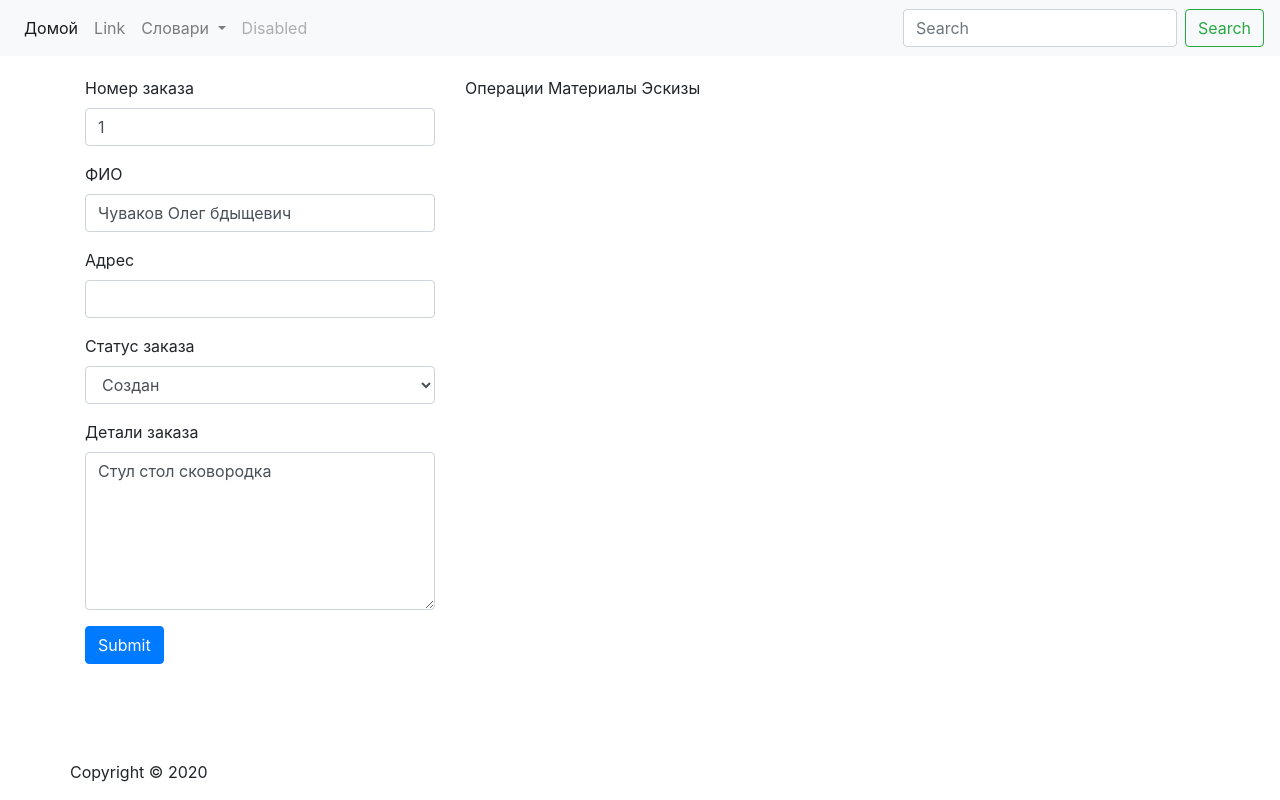
After one commit to artemsmolyak/furniture_django, a Django app: template templates/order_create_.html in a window 1280 px wide. The commit adds this page. Run offline with Django 3.2, Linux system fonts and the light colour scheme; the template is opened without the code that fills it: values that come from a table or form of the project are taken from there, others are empty; data comes from the database, SQL or seed files in the repository; some libraries are stand-ins or nearby versions.

Commit message:
added forms

```diff
--- a/orloveFurniture/urls.py
+++ b/orloveFurniture/urls.py
@@ -1,10 +1,12 @@
-
 from django.conf.urls import include, url
 from . import views
 
+
 urlpatterns = [
     url(r'^$', views.orders, name='index'),
-    url(r'^order_create/$', views.order_create, name='order_create'),
+
+    url(r'^order_create/$', views.order_create_, name='order_create'),
+
     url(r'^order/(?P<good_id>\d+)/$', views.order, name='order'),
 
 ]
--- a/static/css/index.css
+++ b/static/css/index.css
@@ -1,3 +1,30 @@
 .navigation{
     margin-bottom: 20px;
 }
+
+
+.order_created{
+    background-color: #7abaff;
+}
+
+
+.order_calculated{
+    background-color: #b1dfbb;
+}
+
+
+
+.footer {
+  position: fixed;
+  left: 0;
+  bottom: 0;
+  width: 100%;
+  text-align: center;
+}
+
+
+
+.card-padding{
+   padding: 10px;
+    margin: 10px;
+}
--- a/templates/base.html
+++ b/templates/base.html
@@ -24,33 +24,36 @@
 <body>
       {% block nav %}
          <nav class="navigation navbar navbar-expand-lg navbar-light bg-light">
-          <a class="navbar-brand" href="#">Navbar</a>
-          <button class="navbar-toggler" type="button" data-toggle="collapse" data-target="#navbarSupportedContent" aria-controls="navbarSupportedContent" aria-expanded="false" aria-label="Toggle navigation">
-            <span class="navbar-toggler-icon"></span>
-          </button>
 
           <div class="collapse navbar-collapse" id="navbarSupportedContent">
             <ul class="navbar-nav mr-auto">
+
               <li class="nav-item active">
-                <a class="nav-link" href="#">Home <span class="sr-only">(current)</span></a>
+                 <a class="nav-link" href="{% url "index" %}">Домой <span class="sr-only">(current)</span></a>
               </li>
+
+
               <li class="nav-item">
                 <a class="nav-link" href="#">Link</a>
               </li>
+
+
               <li class="nav-item dropdown">
                 <a class="nav-link dropdown-toggle" href="#" id="navbarDropdown" role="button" data-toggle="dropdown" aria-haspopup="true" aria-expanded="false">
-                  Dropdown
+                  Словари
                 </a>
                 <div class="dropdown-menu" aria-labelledby="navbarDropdown">
-                  <a class="dropdown-item" href="#">Action</a>
-                  <a class="dropdown-item" href="#">Another action</a>
+                  <a class="dropdown-item" href="#">Склад</a>
+                  <a class="dropdown-item" href="#">Работники</a>
                   <div class="dropdown-divider"></div>
-                  <a class="dropdown-item" href="#">Something else here</a>
+                     <a class="dropdown-item" href="#">Something else here</a>
                 </div>
               </li>
+
               <li class="nav-item">
                 <a class="nav-link disabled" href="#" tabindex="-1" aria-disabled="true">Disabled</a>
               </li>
+
             </ul>
             <form class="form-inline my-2 my-lg-0">
               <input class="form-control mr-sm-2" type="search" placeholder="Search" aria-label="Search">
@@ -61,7 +64,23 @@
       {% endblock %}
 
 
+
     {% block content %}
+    {% endblock %}
+
+
+
+    {% block footer %}
+    <footer id="footer navbar-fixed-bottom " class="footer"><!--Footer-->
+        <div class="footer-bottom">
+            <div class="container">
+                <div class="row">
+                    <p class="pull-left">Copyright © 2020</p>
+                    <p class="pull-right"></p>
+                </div>
+            </div>
+        </div>
+    </footer>
     {% endblock %}
 
 </body>
--- a/templates/ordersAll_ex.html
+++ b/templates/order_create_.html
@@ -10,14 +10,6 @@
 
 {% block content %}
 
-   <div class="container">
-      {% include "order_list.html" %}
-   </div>
-
-
-   <form action="order_create">
-      <p><input type="submit"></p>
-   </form>
-
+    {% include "order_form_.html" %}
 
 {% endblock %}
--- /dev/null
+++ b/templates/order_form_.html
@@ -0,0 +1,55 @@
+   <div class="container">
+
+        <div class="row">
+
+            <div class = "col-4">
+                <form method="post">
+                    {%  csrf_token  %}
+                    <div class="form-group">
+                        <label for="orderNumber">Номер заказа</label>
+                        <input type="text" class="form-control" id="orderNumber" value="{{ order.id }}">
+                    </div>
+
+                    <div class="form-group">
+                        <label for="FIO">ФИО</label>
+                         <input type="text" class="form-control" id="FIO" value="{{ order.surname }} {{ order.name }} {{ order.patronymic }}">
+                    </div>
+
+                    <div class="form-group">
+                        <label for="address">Адрес</label>
+                        <input type="text" class="form-control" id="address" value="">
+                    </div>
+
+
+                    <div class="form-group">
+                        <label for="exampleFormControlSelect2">Статус заказа</label>
+                        <select class="form-control" id="exampleFormControlSelect2">
+                            <option>Создан</option>
+                            <option>Обработан</option>
+                            <option>3</option>
+                            <option>4</option>
+                            <option>5</option>
+                        </select>
+                    </div>
+
+
+                    <div class="form-group">
+                        <label for="orderDetail">Детали заказа</label>
+                        <textarea class="form-control" id="orderDetail" rows="6">{{ order.details }}</textarea>
+                    </div>
+
+
+                    <button type="submit" class="btn btn-primary">Submit</button>
+                </form>
+            </div>
+
+
+            <div class = "col-8">
+                Операции
+                Материалы
+                Эскизы
+            </div>
+
+
+        </div>
+    </div>
--- /dev/null
+++ b/templates/order_leaf.html
@@ -0,0 +1,6 @@
+
+<div class="card card-padding">
+        <h6 class="card-title">Номер заказа: {{ order.id }} </h6>
+        <h6>Покупаnель:</h6> {{ order.name }}  {{  order.patronymic }}  {{  order.surname }} <br>
+        <p class="card-text">Детали: {{ order.details }}</p>
+</div>
```
Also changed, not shown: orloveFurniture/forms.py (added, +7 -0 lines), orloveFurniture/views.py (+13 -4 lines), templates/order.html (+15 -13 lines), templates/order_create.html (+15 -10 lines), templates/order_ex.html (deleted, +0 -14 lines), templates/order_form.html (added, +54 -0 lines), templates/order_list.html (+11 -10 lines), templates/ordersAll.html (+48 -19 lines).
